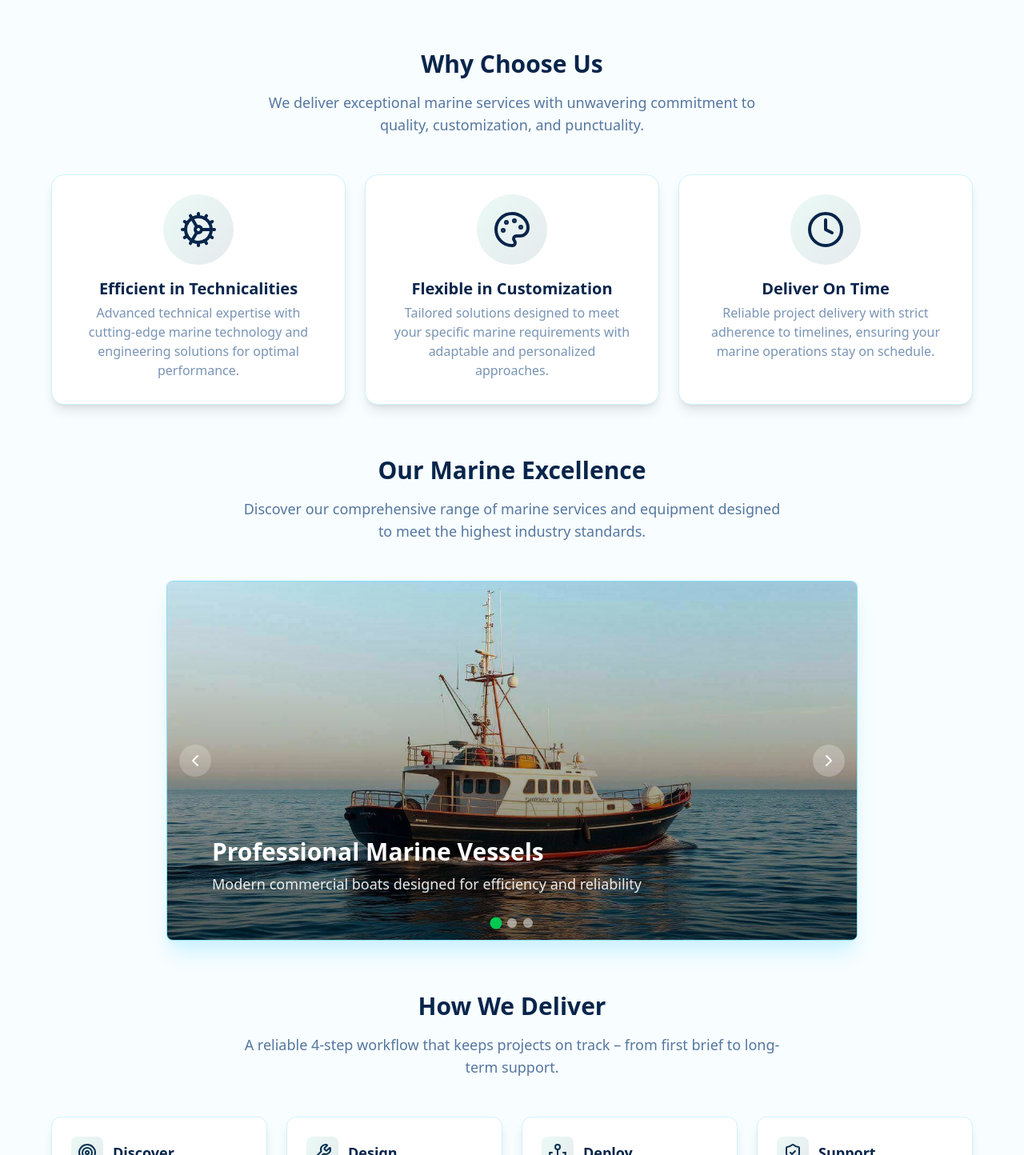
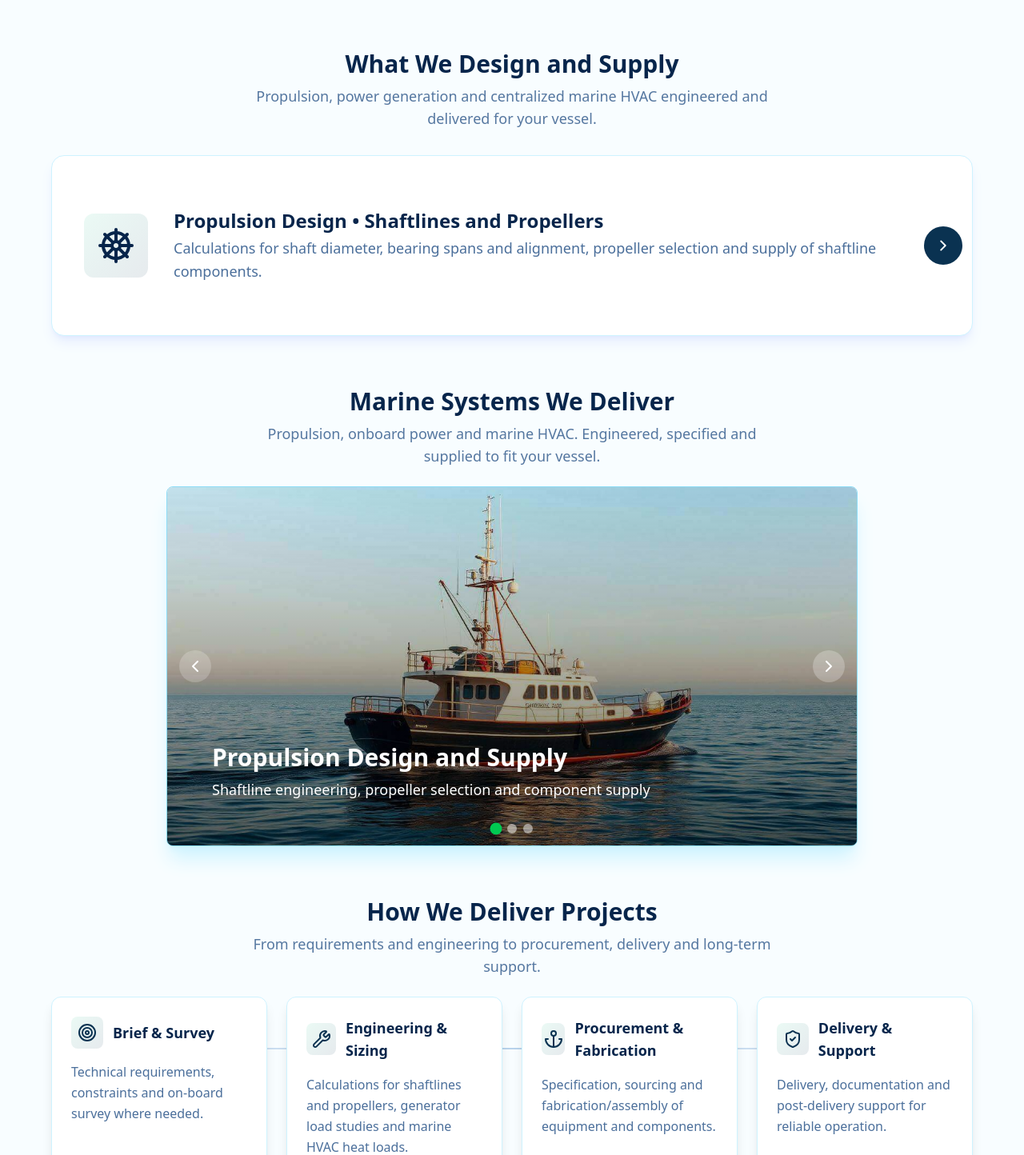
Before and after one commit to faressuliman/triple-s, a React (Vite) app: page / in a window 1280 px wide. Shown: the part 706-2150 px from the top of the page at 80% size. Built offline with nearby package versions, Linux system fonts and the light colour scheme.

Commit message:
UI Changes

```diff
--- a/src/components/home/HeroSection.tsx
+++ b/src/components/home/HeroSection.tsx
@@ -33,7 +33,7 @@ const HeroSection = () => {
             className="lg:text-4xl md:text-3xl text-2xl font-bold text-wrap mb-8"
 
           >
-            Empowering Progress in the <span className="text-[#38d49c]">Marine</span> Industry
+            <span className="text-[#38d49c]">Marine</span> Systems Engineering and Supply
           </h1>
           <p
             className="md:text-xl text-lg text-[#f0f0f0] mb-8"
--- a/src/components/home/ImageSlideShow.tsx
+++ b/src/components/home/ImageSlideShow.tsx
@@ -7,12 +7,11 @@ const ImageSlideShow = () => {
   const [currentSlide, setCurrentSlide] = useState(0);
 
   useEffect(() => {
-    const timer = setInterval(() => {
+    const timer = setTimeout(() => {
       setCurrentSlide((prev) => (prev + 1) % slideShow.length);
     }, 5000);
-
-    return () => clearInterval(timer);
-  }, []);
+    return () => clearTimeout(timer);
+  }, [currentSlide]);
 
   const nextSlide = () => {
     setCurrentSlide((prev) => (prev + 1) % slideShow.length);
@@ -37,12 +36,31 @@ const ImageSlideShow = () => {
         fetchPriority={index === 0 ? "high" : "auto"}
       />
       <div className="absolute inset-0 bg-gradient-to-t from-black/60 to-transparent" />
-      <div className="absolute bottom-6 left-6 p-6 md:p-8 text-white">
-        <h3 className="text-2xl md:text-3xl font-bold mb-2">
+      <motion.div
+        className="absolute bottom-6 left-6 p-6 md:p-8 text-white"
+        initial={{ x: -100, opacity: 0 }}
+        animate={{ x: 0, opacity: 1 }}
+        transition={{ type: "spring", stiffness: 80, damping: 25, duration: 0.9 }}
+      >
+        <motion.h3
+          key={`title-${slide.id}-${index}`}
+          initial={{ y: 12, opacity: 0 }}
+          animate={{ y: 0, opacity: 1 }}
+          transition={{ duration: 0.5, ease: "easeOut" }}
+          className="text-2xl md:text-3xl font-bold mb-2"
+        >
           {slide.title}
-        </h3>
-        <p className="text-lg opacity-90">{slide.description}</p>
-      </div>
+        </motion.h3>
+        <motion.p
+          key={`desc-${slide.id}-${index}`}
+          initial={{ y: 14, opacity: 0 }}
+          animate={{ y: 0, opacity: 1 }}
+          transition={{ duration: 0.55, ease: "easeOut", delay: 0.05 }}
+          className="text-lg opacity-90"
+        >
+          {slide.description}
+        </motion.p>
+      </motion.div>
     </div>
   ));
 
@@ -59,29 +77,28 @@ const ImageSlideShow = () => {
   ));
 
   return (
-    <section className="pt-16 bg-[#F8FDFF]">
+    <section className="pt-12 md:pt-16 bg-[#F8FDFF]">
       <div className="container mx-auto px-4 sm:px-6 lg:px-8">
         <motion.div
-          className="text-center mb-4"
+          className="text-center mb-2"
           initial={{ opacity: 0, y: 20 }}
           animate={{ opacity: 1, y: 0 }}
           transition={{ duration: 0.8 }}
         >
-          <h2 className="md:text-3xl text-2xl font-bold text-[#07254B] mb-3">
-            Our Marine Excellence
+          <h2 className="md:text-3xl text-2xl font-bold text-[#07254B]">
+            Marine Systems We Deliver
           </h2>
         </motion.div>
 
         <motion.div
-          className="text-center mb-12"
+          className="text-center mb-6"
           initial={{ opacity: 0, y: 20 }}
           whileInView={{ opacity: 1, y: 0 }}
           transition={{ duration: 0.8, delay: 0.1 }}
           viewport={{ once: true, amount: 0.01 }}
         >
           <p className="md:text-lg text-base max-w-2xl mx-auto text-[#5577A0]">
-            Discover our comprehensive range of marine services and equipment
-            designed to meet the highest industry standards.
+            Propulsion, onboard power and marine HVAC. Engineered, specified and supplied to fit your vessel.
           </p>
         </motion.div>
       </div>
--- a/src/components/home/ProcessSection.tsx
+++ b/src/components/home/ProcessSection.tsx
@@ -43,26 +43,26 @@ const ProcessSection = () => {
   ))
 
   return (
-    <section className="py-16 bg-[#F8FDFF]">
+    <section className="py-12 md:py-16 bg-[#F8FDFF]">
       <div className="container mx-auto px-4 sm:px-6 lg:px-16">
         <motion.div
-          className="text-center mb-4"
+          className="text-center mb-2"
           initial={{ opacity: 0, y: 16 }}
           animate={{ opacity: 1, y: 0 }}
           transition={{ duration: 0.8 }}
         >
-          <h2 className="md:text-3xl text-2xl font-bold text-[#07254B] mb-3">How We Deliver</h2>
+          <h2 className="md:text-3xl text-2xl font-bold text-[#07254B]">How We Deliver Projects</h2>
         </motion.div>
 
         <motion.div
-          className="text-center mb-12"
+          className="text-center mb-6"
           initial={{ opacity: 0, y: 16 }}
           whileInView={{ opacity: 1, y: 0 }}
           transition={{ duration: 0.8, delay: 0.1 }}
           viewport={{ once: true, amount: 0.01 }}
         >
           <p className="md:text-lg text-base max-w-2xl mx-auto text-[#5577A0]">
-            A reliable 4-step workflow that keeps projects on track – from first brief to long-term support.
+            From requirements and engineering to procurement, delivery and long‑term support.
           </p>
         </motion.div>
 
--- a/src/components/home/ServicesSection.tsx
+++ b/src/components/home/ServicesSection.tsx
@@ -1,62 +1,116 @@
-import { motion } from "framer-motion";
-import Card from "../../components/ui/Card";
+import { useEffect, useState } from "react";
+import { motion, AnimatePresence } from "framer-motion";
+import { ChevronRight } from "lucide-react";
 import { services } from "../../data/";
 
 const ServicesSection = () => {
 
-  // RENDER
-  const renderServices = services.map((service, index) => (
-    <motion.div
-      key={index}
-      initial={{ opacity: 0, y: 30 }}
-      whileInView={{ opacity: 1, y: 0 }}
-      transition={{ duration: 0.8, delay: 0.1 }}
-      whileHover={{ y: -5 }}
-      viewport={{ once: true }}
-    >
-      <Card
-        icon={service.icon}
-        title={service.title}
-        description={service.description}
-        color={service.color}
-      />
-    </motion.div>
-  ))
+  const [currentIndex, setCurrentIndex] = useState(0);
+
+  useEffect(() => {
+    const timer = setTimeout(() => {
+      setCurrentIndex((prev) => (prev + 1) % services.length);
+    }, 5000);
+    return () => clearTimeout(timer);
+  }, [currentIndex]);
+
+  const nextService = () => {
+    setCurrentIndex((prev) => (prev + 1) % services.length);
+  };
 
   return (
-    <section className="pt-16 bg-[#F8FDFF]">
+    <section className="pt-12 md:pt-16 bg-[#F8FDFF]">
       <div className="container mx-auto px-4 sm:px-6 lg:px-16">
         <motion.div
-          className="text-center mb-4"
-          initial={{ opacity: 0, y: 20 }}
-          animate={{ opacity: 1, y: 0 }}
-          transition={{ duration: 0.8 }}
+          className="text-center mb-2"
+          initial={{ y: -50, opacity: 0 }}
+          animate={{ y: 0, opacity: 1 }}
+          transition={{ type: "spring", stiffness: 100, damping: 30, duration: 1.0 }}
         >
-          <h2 className="md:text-3xl text-2xl font-bold text-[#07254B] mb-3">
-            Why Choose Us
+          <h2 className="md:text-3xl text-2xl font-bold text-[#07254B]">
+            What We Design and Supply
           </h2>
         </motion.div>
 
         <motion.div
-          className="text-center mb-12"
-          initial={{ opacity: 0, y: 20 }}
-          animate={{ opacity: 1, y: 0 }}
-          transition={{ duration: 0.8, delay: 0.1 }}
+          className="text-center mb-8"
+          initial={{ x: -100, opacity: 0 }}
+          whileInView={{ x: 0, opacity: 1 }}
+          viewport={{ amount: 0.2, once: true }}
+          transition={{ type: "spring", stiffness: 80, damping: 25, duration: 1.0 }}
         >
           <p className="md:text-lg text-base max-w-2xl mx-auto text-[#5577A0]">
-            We deliver exceptional marine services with unwavering commitment to quality, customization, and punctuality.
+            Propulsion, power generation and centralized marine HVAC engineered and delivered for your vessel.
           </p>
         </motion.div>
 
-        <motion.div
-          className="grid gap-6 md:grid-cols-1 lg:grid-cols-3 grid-cols-1"
-          initial={{ opacity: 0, y: 30 }}
-          whileInView={{ opacity: 1, y: 0 }}
-          transition={{ duration: 0.8, delay: 0.2 }}
-          viewport={{ once: true, amount: 0.2 }}
-        >
-          {renderServices}
-        </motion.div>
+        <div className="relative">
+          <motion.div
+            className="relative bg-white rounded-2xl border border-[#CEF3FF] shadow-lg shadow-indigo-200/40 overflow-hidden"
+            initial={{ x: -100, opacity: 0 }}
+            whileInView={{ x: 0, opacity: 1 }}
+            viewport={{ amount: 0.2, once: true }}
+            transition={{ type: "spring", stiffness: 80, damping: 25, duration: 1.0 }}
+          >
+            <AnimatePresence mode="wait">
+              <motion.div
+                key={currentIndex}
+                initial={{ opacity: 0, x: 40 }}
+                animate={{ opacity: 1, x: 0 }}
+                exit={{ opacity: 0, x: -40 }}
+                transition={{ duration: 0.35, ease: "easeOut" }}
+                className="flex flex-row md:flex-row items-start md:items-center gap-4 md:gap-8 text-left md:text-left px-6 md:px-10 py-6 md:py-10 pr-14 md:pr-16 pb-16 md:pb-10 h-60 md:h-56"
+              >
+                {(() => {
+                  const { icon: Icon, title, description, color } = services[currentIndex];
+                  return (
+                    <>
+                      <motion.div className="flex-shrink-0"
+                        key={title}
+                        initial={{ scale: 0.95, rotate: -2, opacity: 0 }}
+                        animate={{ scale: 1, rotate: 0, opacity: 1 }}
+                        transition={{ type: "spring", stiffness: 260, damping: 18 }}
+                      >
+                        <div className="h-16 w-16 md:h-20 md:w-20 rounded-xl flex items-center justify-center bg-gradient-to-br from-[#34CD97]/10 to-[#0A3251]/10">
+                          <Icon className={`h-10 w-10 md:h-12 md:w-12 text-[#07254B] ${color}`} />
+                        </div>
+                      </motion.div>
+                      <div className="flex-1 min-w-0">
+                        <motion.h3
+                          key={`title-${title}`}
+                          initial={{ y: 8, opacity: 0 }}
+                          animate={{ y: 0, opacity: 1 }}
+                          transition={{ duration: 0.35, ease: "easeOut" }}
+                          className="text-lg sm:text-xl md:text-2xl font-bold text-[#07254B] mb-1 whitespace-normal"
+                        >
+                          {title}
+                        </motion.h3>
+                        <motion.p
+                          key={`desc-${title}`}
+                          initial={{ y: 10, opacity: 0 }}
+                          animate={{ y: 0, opacity: 1 }}
+                          transition={{ duration: 0.4, ease: "easeOut", delay: 0.05 }}
+                          className="text-[#4B6F9B] text-base md:text-lg leading-relaxed"
+                        >
+                          {description}
+                        </motion.p>
+                      </div>
+                    </>
+                  );
+                })()}
+              </motion.div>
+            </AnimatePresence>
+
+            {/* Next button */}
+            <button
+              onClick={nextService}
+              aria-label="Next"
+              className="absolute bottom-3 right-3 lg:bottom-auto lg:top-1/2 lg:-translate-y-1/2 h-10 w-10 md:h-12 md:w-12 rounded-full bg-[#0A3251] text-white flex items-center justify-center hover:bg-[#0c3e64] transition-colors cursor-pointer"
+            >
+              <ChevronRight size={22} />
+            </button>
+          </motion.div>
+        </div>
       </div>
     </section>
   );
--- a/src/data/index.tsx
+++ b/src/data/index.tsx
@@ -2,76 +2,76 @@ import type { ISlideShow, IServices, ISteps, IGetInTouch, IStory } from "../inte
 import boat1 from "../assets/boat-1.jpg"
 import equipment1 from "../assets/equipment-1.jpg"
 import oceanWaves from "../assets/ocean-waves.jpg"
-import { Cog, Palette, Clock, Target, Wrench, ShieldCheck, MapPin, Mail, Compass, Lightbulb, Anchor } from "lucide-react";
+import { Clock, Target, Wrench, ShieldCheck, MapPin, Mail, Compass, Lightbulb, Anchor, Fan, ShipWheel, DatabaseZap } from "lucide-react";
 
 export const slideShow: ISlideShow[] = [
     {
         id: 1,
         image: boat1,
-        title: "Professional Marine Vessels",
-        description: "Modern commercial boats designed for efficiency and reliability"
+        title: "Propulsion Design and Supply",
+        description: "Shaftline engineering, propeller selection and component supply"
     },
 
     {
         id: 2,
         image: equipment1,
-        title: "Advanced Marine Equipment",
-        description: "State-of-the-art gear and technology for all maritime operations"
+        title: "Power Generation Systems",
+        description: "Load analysis, generator sizing, specification and procurement"
     },
 
     {
         id: 3,
         image: oceanWaves,
-        title: "Ocean Expertise",
-        description: "Deep knowledge of marine environments and conditions"
+        title: "Marine HVAC, Centralized",
+        description: "Heat load calculations, equipment selection and system layout"
     }
 ]
 
 export const services: IServices[] = [
     {
-        icon: Cog,
-        title: "Efficient in Technicalities",
-        description: "Advanced technical expertise with cutting-edge marine technology and engineering solutions for optimal performance.",
+        icon: ShipWheel,
+        title: "Propulsion Design • Shaftlines and Propellers",
+        description: "Calculations for shaft diameter, bearing spans and alignment, propeller selection and supply of shaftline components.",
         color: "text-primary",
     },
 
     {
-        icon: Palette,
-        title: "Flexible in Customization",
-        description: "Tailored solutions designed to meet your specific marine requirements with adaptable and personalized approaches.",
+        icon: DatabaseZap,
+        title: "Power System Sizing for Generators",
+        description: "Load analysis, generator sizing and specification, single or multi‑set solutions with procurement support.",
         color: "text-accent",
     },
 
     {
-        icon: Clock,
-        title: "Deliver On Time",
-        description: "Reliable project delivery with strict adherence to timelines, ensuring your marine operations stay on schedule.",
+        icon: Fan,
+        title: "Marine HVAC Design • Centralized Systems",
+        description: "Heat load calculations, equipment selection, ducting and layout, plus supply for chilled‑water or DX systems.",
         color: "text-primary",
     },
 ];
 
 export const steps: ISteps[] = [
     {
-        title: "Discover",
-        description: "We clarify objectives, constraints, and success criteria with a focused technical brief.",
+        title: "Brief & Survey",
+        description: "Technical requirements, constraints and on‑board survey where needed.",
         Icon: Target,
     },
 
     {
-        title: "Design",
-        description: "Engineers craft a practical plan – equipment, scope, and schedule aligned to your needs.",
+        title: "Engineering & Sizing",
+        description: "Calculations for shaftlines and propellers, generator load studies and marine HVAC heat loads.",
         Icon: Wrench,
     },
 
     {
-        title: "Deploy",
-        description: "We execute with disciplined logistics and clear checkpoints across the project timeline.",
+        title: "Procurement & Fabrication",
+        description: "Specification, sourcing and fabrication/assembly of equipment and components.",
         Icon: Anchor,
     },
 
     {
-        title: "Support",
-        description: "Post-delivery assistance and continuous improvement to keep operations reliable.",
+        title: "Delivery & Support",
+        description: "Delivery, documentation and post‑delivery support for reliable operation.",
         Icon: ShieldCheck,
     },
 ];
--- a/src/pages/About.tsx
+++ b/src/pages/About.tsx
@@ -81,10 +81,10 @@ const About = () => {
             transition={{ duration: 0.8, delay: 0.1 }}
           >
             <h1 className="lg:text-4xl md:text-3xl text-2xl font-bold text-wrap mb-3">
-              Your Partner in <span className="text-[#38d49c]">Oceanic</span> Innovation
+              Practical <span className="text-[#38d49c]">Marine</span> Engineering for Vessels
             </h1>
             <p className="md:text-xl text-lg text-[#f0f0f0]">
-              At Triple S, we deliver smart, end-to-end marine solutions that drive performance, safety, and sustainability.
+              Our team turns marine requirements into working systems. We focus on propulsion, onboard power and centralized HVAC, designed precisely and delivered on schedule.
             </p>
           </motion.div>
         </div>
@@ -135,7 +135,7 @@ const About = () => {
             animate={{ x: 0 }}
             transition={{ duration: 0.8 }}
           >
-            Founded with an audacious vision to revolutionize the marine industry, we've transformed from a small team of passionate innovators into a globally recognized leader.
+            We exist to solve technical marine problems. Every project begins by understanding the vessel, its loads and constraints, and the outcome the owner needs.
           </motion.p>
 
           <motion.p
@@ -144,7 +144,7 @@ const About = () => {
             animate={{ x: 0 }}
             transition={{ duration: 0.8, delay: 0.1 }}
           >
-            Our journey has been marked by breakthrough innovations, strategic partnerships, and an unwavering commitment to pushing the boundaries of what's possible in maritime technology.
+            Then we engineer, specify and supply. Shaftlines and propellers, generators and distribution, chilled‑water or DX HVAC, all coordinated to integrate cleanly on board.
           </motion.p>
 
           {/* Icons and Text */}
```
